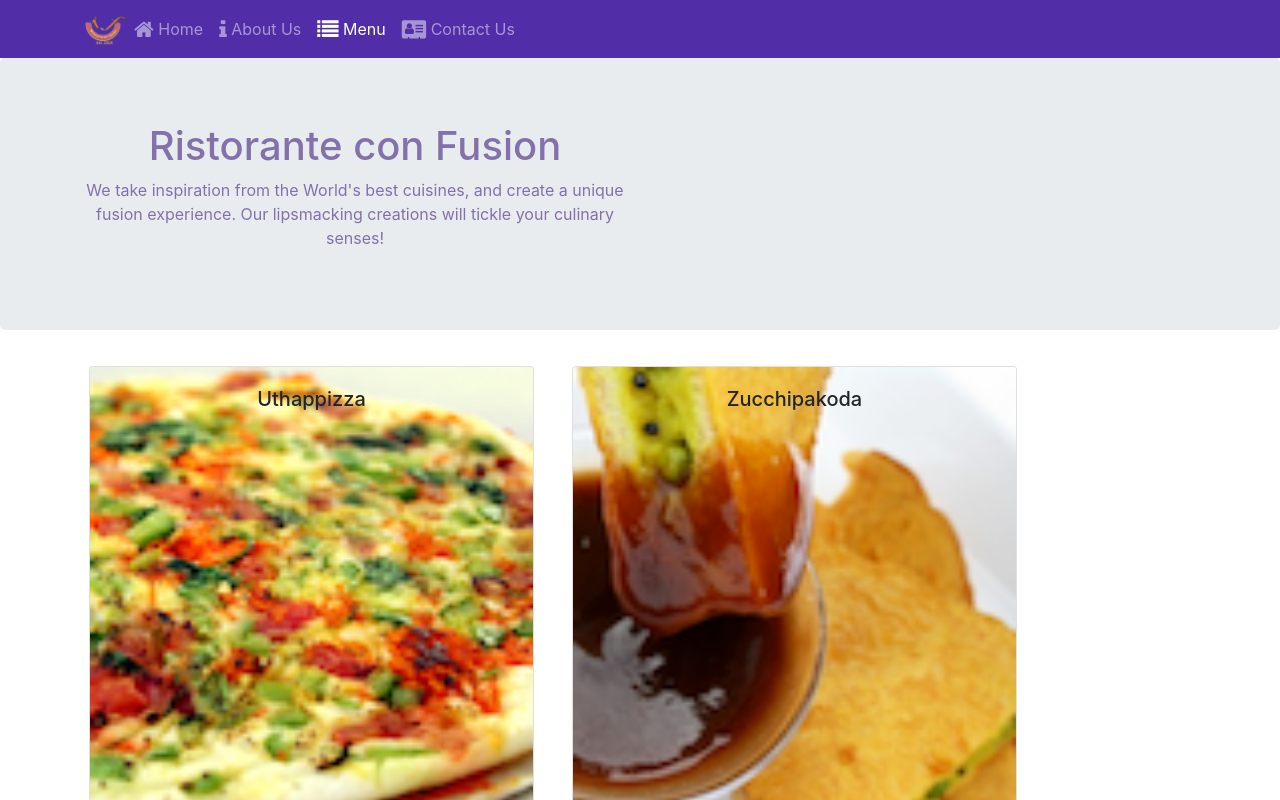
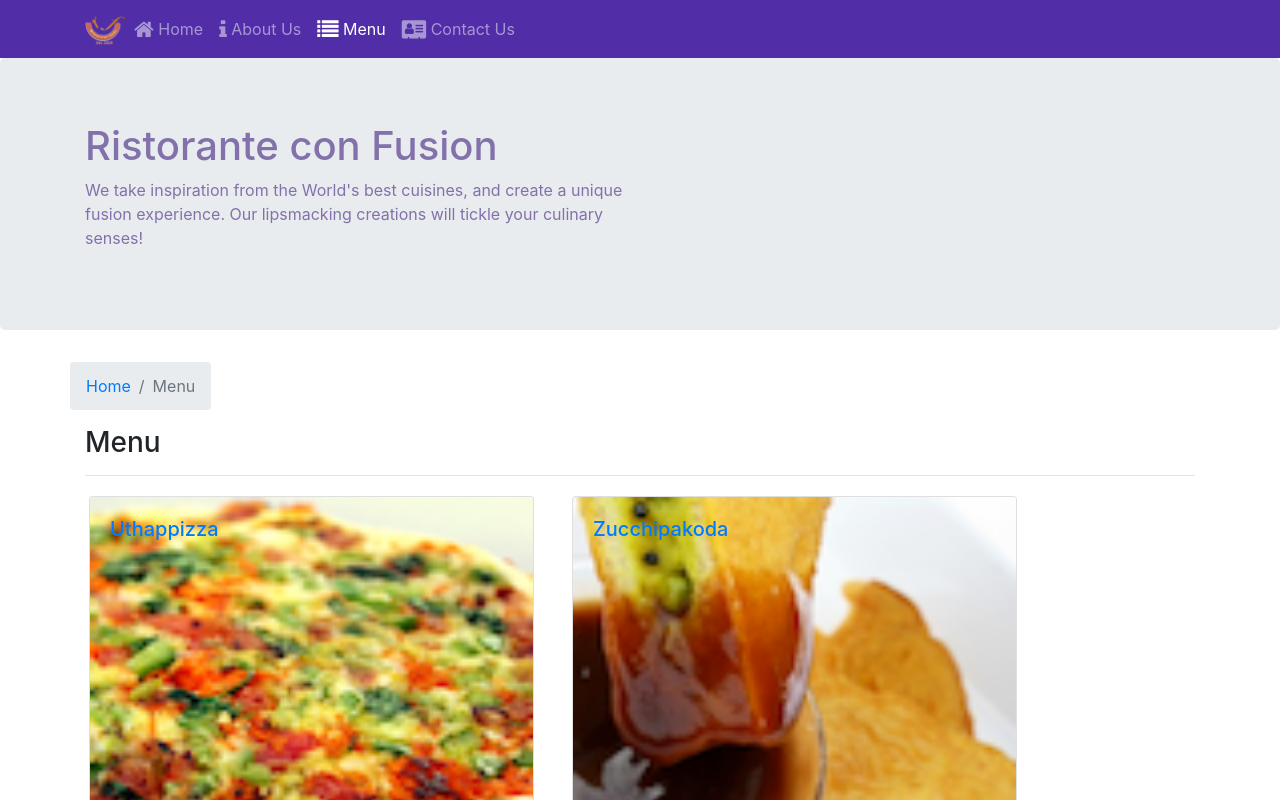
Before and after one commit to nguyenhuy433/FunixJSReact-LAB, a React (Create React App) app: page /menu in a window 1280 px wide. Shown: the top 800 px of the page. Built offline with nearby package versions, Linux system fonts and the light colour scheme.

Commit message:
Single Page Applications Part 2

```diff
--- a/src/App.css
+++ b/src/App.css
@@ -1,41 +1,3 @@
-.App {
-  text-align: center;
-}
-
-.App-logo {
-  height: 40vmin;
-  pointer-events: none;
-}
-
-@media (prefers-reduced-motion: no-preference) {
-  .App-logo {
-    animation: App-logo-spin infinite 20s linear;
-  }
-}
-
-.App-header {
-  background-color: #282c34;
-  min-height: 100vh;
-  display: flex;
-  flex-direction: column;
-  align-items: center;
-  justify-content: center;
-  font-size: calc(10px + 2vmin);
-  color: rgb(128, 101, 101);
-}
-
-.App-link {
-  color: #61dafb;
-}
-
-@keyframes App-logo-spin {
-  from {
-    transform: rotate(0deg);
-  }
-  to {
-    transform: rotate(360deg);
-  }
-}
 .row-header {
   margin: 0px auto;
   padding: 0px auto;
--- a/src/components/DishDetailComponent.js
+++ b/src/components/DishDetailComponent.js
@@ -1,18 +1,18 @@
-import { computeHeadingLevel } from "@testing-library/react";
 import React, { Component } from "react";
 import {
   Card,
   CardImg,
-  CardImgOverlay,
   CardText,
   CardBody,
   CardTitle,
+  Breadcrumb,
+  BreadcrumbItem,
 } from "reactstrap";
+import { Link } from "react-router-dom";
 
 function RenderDish({ dish }) {
-  console.log(dish);
   return (
-    <div className="col-12 col-md-5 m-1">
+    <div className="col-xs-12 m-1">
       <Card>
         <CardImg top src={dish.image} alt={dish.name} />
         <CardBody>
@@ -23,11 +23,11 @@
     </div>
   );
 }
+
 function RenderComments({ comments }) {
-  console.log(comments);
   if (comments != null)
     return (
-      <div className="col-12 col-md-5 m-1">
+      <div className="col-xs-12  m-1">
         <h4>Comments</h4>
         <ul className="list-unstyled">
           {comments.map((comment) => {
@@ -56,12 +56,27 @@
     return (
       <div className="container">
         <div className="row">
-          <RenderDish dish={props.dish} />
-          <RenderComments comments={props.dish.comments} />
+          <Breadcrumb>
+            <BreadcrumbItem>
+              <Link to="/menu">Menu</Link>
+            </BreadcrumbItem>
+            <BreadcrumbItem active>{props.dish.name}</BreadcrumbItem>
+          </Breadcrumb>
+          <div className="col-12">
+            <h3>{props.dish.name}</h3>
+            <hr />
+          </div>
+        </div>
+        <div className="row">
+          <div className="col-12 col-md-5 m-1">
+            <RenderDish dish={props.dish} />
+          </div>
+          <div className="col-12 col-md-5 m-1">
+            <RenderComments comments={props.comments} />
+          </div>
         </div>
       </div>
     );
   else return <div></div>;
 };
-
 export default DishDetail;
--- a/src/components/MainComponent.js
+++ b/src/components/MainComponent.js
@@ -24,6 +24,21 @@
   }
 
   render() {
+    const DishWithId = ({ match }) => {
+      return (
+        <DishDetail
+          dish={
+            this.state.dishes.filter(
+              (dish) => dish.id === parseInt(match.params.dishId, 10)
+            )[0]
+          }
+          comments={this.state.comments.filter(
+            (comment) => comment.dishId === parseInt(match.params.dishId, 10)
+          )}
+        />
+      );
+    };
+
     const HomePage = () => {
       return (
         <Home
@@ -43,6 +58,7 @@
             path="/menu"
             component={() => <Menu dishes={this.state.dishes} />}
           />
+          <Route path="/menu/:dishId" component={DishWithId} />
           <Route exact path="/contactus" component={Contact} />
           <Redirect to="/home" />
         </Switch>
--- a/src/components/MenuComponent.js
+++ b/src/components/MenuComponent.js
@@ -3,18 +3,21 @@
   Card,
   CardImg,
   CardImgOverlay,
-  CardText,
-  CardBody,
   CardTitle,
+  Breadcrumb,
+  BreadcrumbItem,
 } from "reactstrap";
+import { Link } from "react-router-dom";
 
 function RenderMenuItem({ dish, onClick }) {
   return (
-    <Card onClick={() => onClick(dish.id)}>
-      <CardImg width="100%" src={dish.image} alt={dish.name} />
-      <CardImgOverlay>
-        <CardTitle>{dish.name}</CardTitle>
-      </CardImgOverlay>
+    <Card>
+      <Link to={`/menu/${dish.id}`}>
+        <CardImg width="100%" src={dish.image} alt={dish.name} />
+        <CardImgOverlay>
+          <CardTitle>{dish.name}</CardTitle>
+        </CardImgOverlay>
+      </Link>
     </Card>
   );
 }
@@ -30,6 +33,18 @@
 
   return (
     <div className="container">
+      <div className="row">
+        <Breadcrumb>
+          <BreadcrumbItem>
+            <Link to="/home">Home</Link>
+          </BreadcrumbItem>
+          <BreadcrumbItem active>Menu</BreadcrumbItem>
+        </Breadcrumb>
+        <div className="col-12">
+          <h3>Menu</h3>
+          <hr />
+        </div>
+      </div>
       <div className="row">{menu}</div>
     </div>
   );
```
